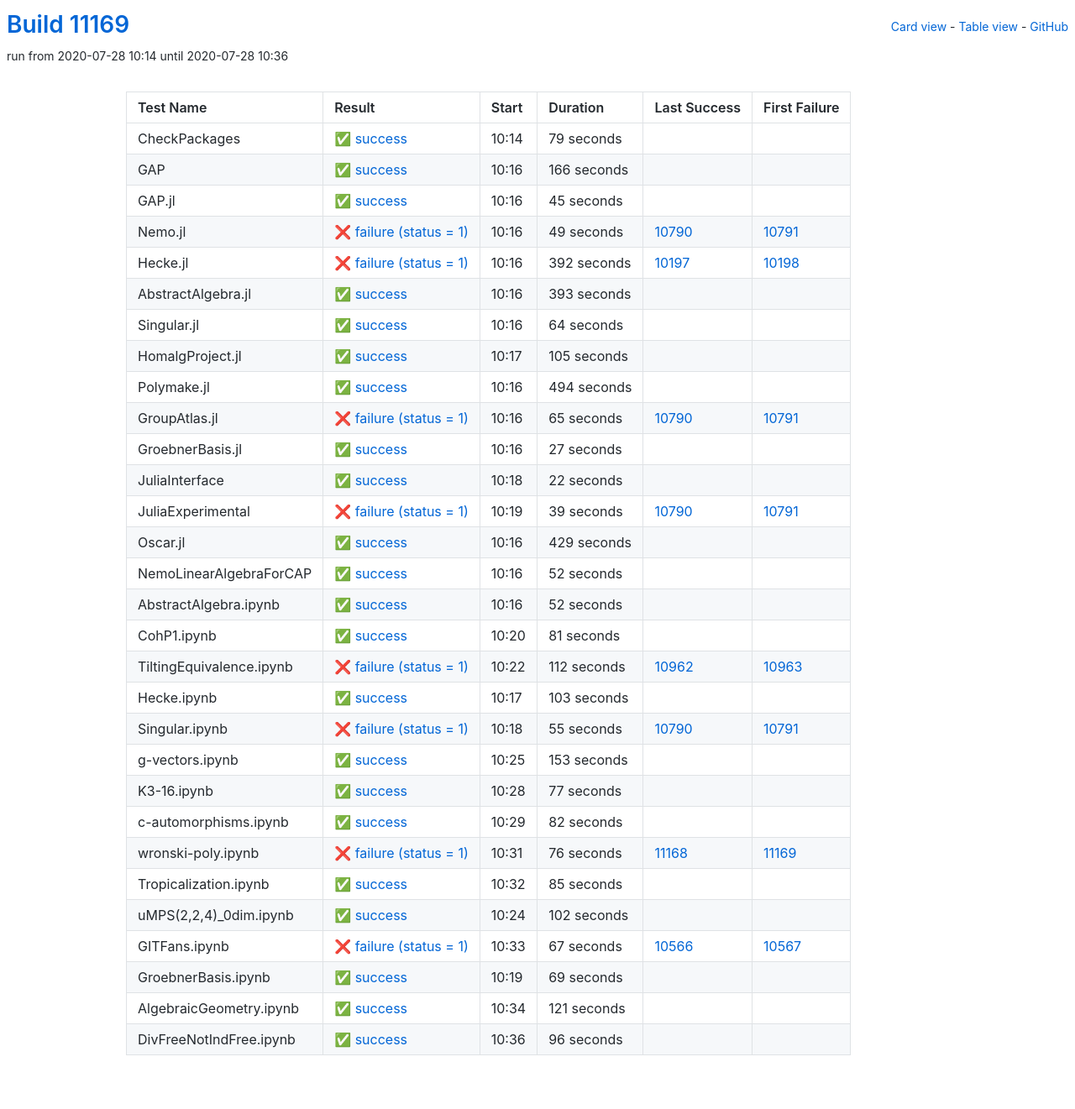
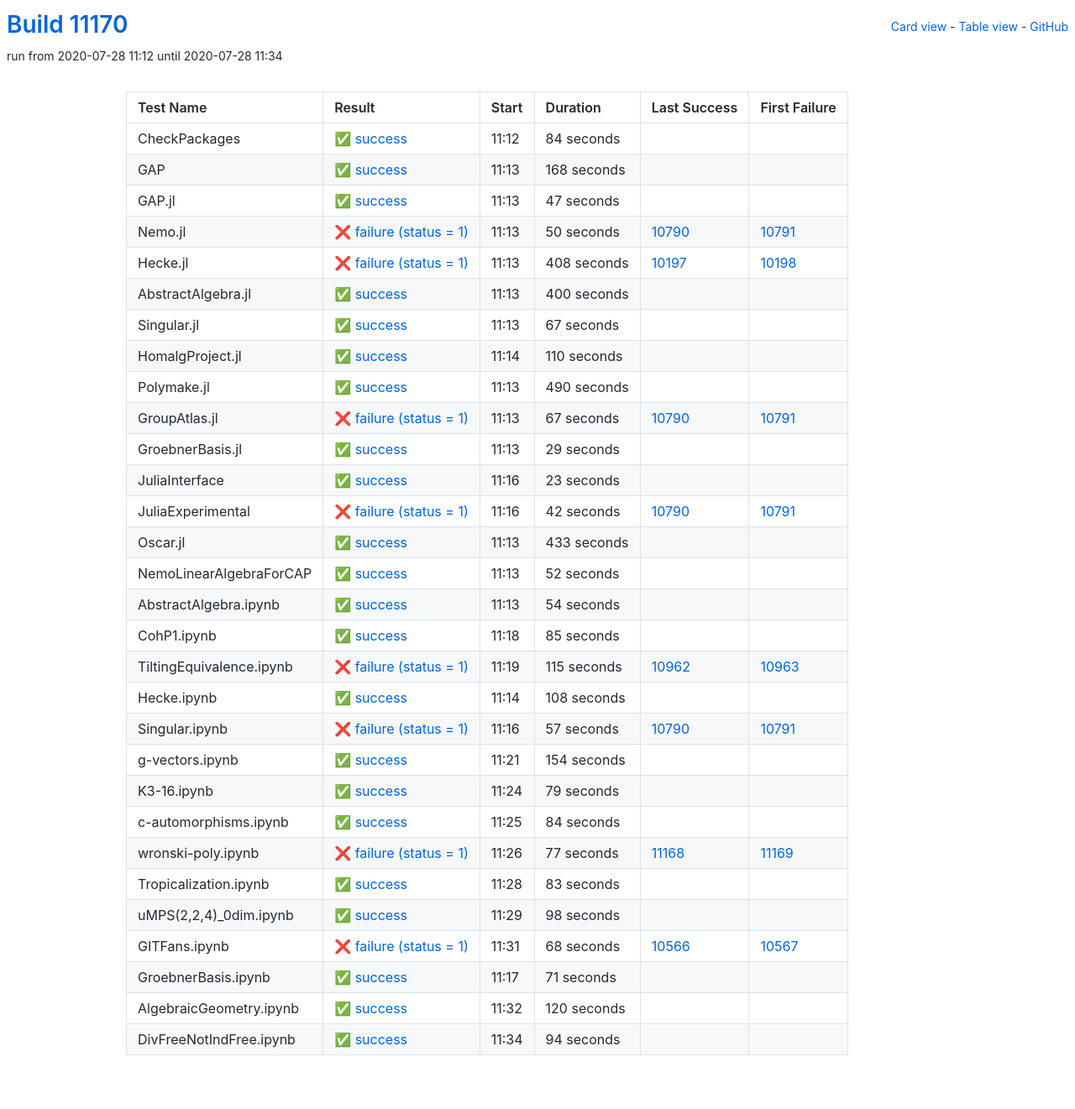
Before and after one commit to oscar-system/oscar-ci-status, a Jekyll site: the page built from table.html, in a window 1280 px wide. Shown: the whole page at 84% size. Built offline with Jekyll 4.4.1, drawn with Linux system fonts in a browser that asks for light colours.

Commit message:
Build #11170

```diff
--- a/_data/ci.yml
+++ b/_data/ci.yml
@@ -1,6 +1,6 @@
 ---
-build: 11169
-build_url: https://oscarci.mathematik.uni-kl.de/job/oscar/11169/
+build: 11170
+build_url: https://oscarci.mathematik.uni-kl.de/job/oscar/11170/
 job: oscar
 organization: oscar-system
 repo: oscar-ci-status
@@ -8,176 +8,176 @@
 tests:
 - name: CheckPackages
   id: checkpackages
-  log: https://oscarci.mathematik.uni-kl.de/job/oscar/11169/artifact/logs/build-11169/CheckPackages.log
-  start: 2020-07-28 10:14
+  log: https://oscarci.mathematik.uni-kl.de/job/oscar/11170/artifact/logs/build-11170/CheckPackages.log
+  start: 2020-07-28 11:12
   success: true
   exitcode: 0
   status: success
-  duration: 79
+  duration: 84
   last_success: false
   last_success_url:
   first_failure: false
   first_failure_url:
 - name: GAP
   id: gap
-  log: https://oscarci.mathematik.uni-kl.de/job/oscar/11169/artifact/logs/build-11169/GAP.log
-  start: 2020-07-28 10:16
+  log: https://oscarci.mathematik.uni-kl.de/job/oscar/11170/artifact/logs/build-11170/GAP.log
+  start: 2020-07-28 11:13
   success: true
   exitcode: 0
   status: success
-  duration: 166
+  duration: 168
   last_success: false
   last_success_url:
   first_failure: false
   first_failure_url:
 - name: GAP.jl
   id: gap-jl
-  log: https://oscarci.mathematik.uni-kl.de/job/oscar/11169/artifact/logs/build-11169/GAP.jl.log
-  start: 2020-07-28 10:16
+  log: https://oscarci.mathematik.uni-kl.de/job/oscar/11170/artifact/logs/build-11170/GAP.jl.log
+  start: 2020-07-28 11:13
   success: true
   exitcode: 0
   status: success
-  duration: 45
+  duration: 47
   last_success: false
   last_success_url:
   first_failure: false
   first_failure_url:
 - name: Nemo.jl
   id: nemo-jl
-  log: https://oscarci.mathematik.uni-kl.de/job/oscar/11169/artifact/logs/build-11169/Nemo.jl.log
-  start: 2020-07-28 10:16
+  log: https://oscarci.mathematik.uni-kl.de/job/oscar/11170/artifact/logs/build-11170/Nemo.jl.log
+  start: 2020-07-28 11:13
   success: false
   exitcode: 1
   status: failure
-  duration: 49
+  duration: 50
   last_success: 10790
   last_success_url: https://oscarci.mathematik.uni-kl.de/job/oscar/10790/
   first_failure: 10791
   first_failure_url: https://oscarci.mathematik.uni-kl.de/job/oscar/10791/
 - name: Hecke.jl
   id: hecke-jl
-  log: https://oscarci.mathematik.uni-kl.de/job/oscar/11169/artifact/logs/build-11169/Hecke.jl.log
-  start: 2020-07-28 10:16
+  log: https://oscarci.mathematik.uni-kl.de/job/oscar/11170/artifact/logs/build-11170/Hecke.jl.log
+  start: 2020-07-28 11:13
   success: false
   exitcode: 1
   status: failure
-  duration: 392
+  duration: 408
   last_success: 10197
   last_success_url: https://oscarci.mathematik.uni-kl.de/job/oscar/10197/
   first_failure: 10198
   first_failure_url: https://oscarci.mathematik.uni-kl.de/job/oscar/10198/
 - name: AbstractAlgebra.jl
   id: abstractalgebra-jl
-  log: https://oscarci.mathematik.uni-kl.de/job/oscar/11169/artifact/logs/build-11169/AbstractAlgebra.jl.log
-  start: 2020-07-28 10:16
+  log: https://oscarci.mathematik.uni-kl.de/job/oscar/11170/artifact/logs/build-11170/AbstractAlgebra.jl.log
+  start: 2020-07-28 11:13
   success: true
   exitcode: 0
   status: success
-  duration: 393
+  duration: 400
   last_success: false
   last_success_url:
   first_failure: false
   first_failure_url:
 - name: Singular.jl
   id: singular-jl
-  log: https://oscarci.mathematik.uni-kl.de/job/oscar/11169/artifact/logs/build-11169/Singular.jl.log
-  start: 2020-07-28 10:16
+  log: https://oscarci.mathematik.uni-kl.de/job/oscar/11170/artifact/logs/build-11170/Singular.jl.log
+  start: 2020-07-28 11:13
   success: true
   exitcode: 0
   status: success
-  duration: 64
+  duration: 67
   last_success: false
   last_success_url:
   first_failure: false
   first_failure_url:
 - name: HomalgProject.jl
   id: homalgproject-jl
-  log: https://oscarci.mathematik.uni-kl.de/job/oscar/11169/artifact/logs/build-11169/HomalgProject.jl.log
-  start: 2020-07-28 10:17
+  log: https://oscarci.mathematik.uni-kl.de/job/oscar/11170/artifact/logs/build-11170/HomalgProject.jl.log
+  start: 2020-07-28 11:14
   success: true
   exitcode: 0
   status: success
-  duration: 105
+  duration: 110
   last_success: false
   last_success_url:
   first_failure: false
   first_failure_url:
 - name: Polymake.jl
   id: polymake-jl
-  log: https://oscarci.mathematik.uni-kl.de/job/oscar/11169/artifact/logs/build-11169/Polymake.jl.log
-  start: 2020-07-28 10:16
+  log: https://oscarci.mathematik.uni-kl.de/job/oscar/11170/artifact/logs/build-11170/Polymake.jl.log
+  start: 2020-07-28 11:13
   success: true
   exitcode: 0
   status: success
-  duration: 494
+  duration: 490
   last_success: false
   last_success_url:
   first_failure: false
   first_failure_url:
 - name: GroupAtlas.jl
   id: groupatlas-jl
-  log: https://oscarci.mathematik.uni-kl.de/job/oscar/11169/artifact/logs/build-11169/GroupAtlas.jl.log
-  start: 2020-07-28 10:16
+  log: https://oscarci.mathematik.uni-kl.de/job/oscar/11170/artifact/logs/build-11170/GroupAtlas.jl.log
+  start: 2020-07-28 11:13
   success: false
   exitcode: 1
   status: failure
-  duration: 65
+  duration: 67
   last_success: 10790
   last_success_url: https://oscarci.mathematik.uni-kl.de/job/oscar/10790/
   first_failure: 10791
   first_failure_url: https://oscarci.mathematik.uni-kl.de/job/oscar/10791/
 - name: GroebnerBasis.jl
   id: groebnerbasis-jl
-  log: https://oscarci.mathematik.uni-kl.de/job/oscar/11169/artifact/logs/build-11169/GroebnerBasis.jl.log
-  start: 2020-07-28 10:16
+  log: https://oscarci.mathematik.uni-kl.de/job/oscar/11170/artifact/logs/build-11170/GroebnerBasis.jl.log
+  start: 2020-07-28 11:13
   success: true
   exitcode: 0
   status: success
-  duration: 27
+  duration: 29
   last_success: false
   last_success_url:
   first_failure: false
   first_failure_url:
 - name: JuliaInterface
   id: juliainterface
-  log: https://oscarci.mathematik.uni-kl.de/job/oscar/11169/artifact/logs/build-11169/JuliaInterface.log
-  start: 2020-07-28 10:18
+  log: https://oscarci.mathematik.uni-kl.de/job/oscar/11170/artifact/logs/build-11170/JuliaInterface.log
+  start: 2020-07-28 11:16
   success: true
   exitcode: 0
   status: success
-  duration: 22
+  duration: 23
   last_success: false
   last_success_url:
   first_failure: false
   first_failure_url:
 - name: JuliaExperimental
   id: juliaexperimental
-  log: https://oscarci.mathematik.uni-kl.de/job/oscar/11169/artifact/logs/build-11169/JuliaExperimental.log
-  start: 2020-07-28 10:19
+  log: https://oscarci.mathematik.uni-kl.de/job/oscar/11170/artifact/logs/build-11170/JuliaExperimental.log
+  start: 2020-07-28 11:16
   success: false
   exitcode: 1
   status: failure
-  duration: 39
+  duration: 42
   last_success: 10790
   last_success_url: https://oscarci.mathematik.uni-kl.de/job/oscar/10790/
   first_failure: 10791
   first_failure_url: https://oscarci.mathematik.uni-kl.de/job/oscar/10791/
 - name: Oscar.jl
   id: oscar-jl
-  log: https://oscarci.mathematik.uni-kl.de/job/oscar/11169/artifact/logs/build-11169/Oscar.jl.log
-  start: 2020-07-28 10:16
+  log: https://oscarci.mathematik.uni-kl.de/job/oscar/11170/artifact/logs/build-11170/Oscar.jl.log
+  start: 2020-07-28 11:13
   success: true
   exitcode: 0
   status: success
-  duration: 429
+  duration: 433
   last_success: false
   last_success_url:
   first_failure: false
   first_failure_url:
 - name: NemoLinearAlgebraForCAP
   id: nemolinearalgebraforcap
-  log: https://oscarci.mathematik.uni-kl.de/job/oscar/11169/artifact/logs/build-11169/NemoLinearAlgebraForCAP.log
-  start: 2020-07-28 10:16
+  log: https://oscarci.mathematik.uni-kl.de/job/oscar/11170/artifact/logs/build-11170/NemoLinearAlgebraForCAP.log
+  start: 2020-07-28 11:13
   success: true
   exitcode: 0
   status: success
@@ -188,116 +188,20 @@
   first_failure_url:
 - name: AbstractAlgebra.ipynb
   id: abstractalgebra-ipynb
-  log: https://oscarci.mathematik.uni-kl.de/job/oscar/11169/artifact/logs/build-11169/AbstractAlgebra.ipynb.log
-  start: 2020-07-28 10:16
+  log: https://oscarci.mathematik.uni-kl.de/job/oscar/11170/artifact/logs/build-11170/AbstractAlgebra.ipynb.log
+  start: 2020-07-28 11:13
   success: true
   exitcode: 0
   status: success
-  duration: 52
+  duration: 54
   last_success: false
   last_success_url:
   first_failure: false
   first_failure_url:
 - name: CohP1.ipynb
   id: cohp1-ipynb
-  log: https://oscarci.mathematik.uni-kl.de/job/oscar/11169/artifact/logs/build-11169/CohP1.ipynb.log
-  start: 2020-07-28 10:20
-  success: true
-  exitcode: 0
-  status: success
-  duration: 81
-  last_success: false
-  last_success_url:
-  first_failure: false
-  first_failure_url:
-- name: TiltingEquivalence.ipynb
-  id: tiltingequivalence-ipynb
-  log: https://oscarci.mathematik.uni-kl.de/job/oscar/11169/artifact/logs/build-11169/TiltingEquivalence.ipynb.log
-  start: 2020-07-28 10:22
-  success: false
-  exitcode: 1
-  status: failure
-  duration: 112
-  last_success: 10962
-  last_success_url: https://oscarci.mathematik.uni-kl.de/job/oscar/10962/
-  first_failure: 10963
-  first_failure_url: https://oscarci.mathematik.uni-kl.de/job/oscar/10963/
-- name: Hecke.ipynb
-  id: hecke-ipynb
-  log: https://oscarci.mathematik.uni-kl.de/job/oscar/11169/artifact/logs/build-11169/Hecke.ipynb.log
-  start: 2020-07-28 10:17
-  success: true
-  exitcode: 0
-  status: success
-  duration: 103
-  last_success: false
-  last_success_url:
-  first_failure: false
-  first_failure_url:
-- name: Singular.ipynb
-  id: singular-ipynb
-  log: https://oscarci.mathematik.uni-kl.de/job/oscar/11169/artifact/logs/build-11169/Singular.ipynb.log
-  start: 2020-07-28 10:18
-  success: false
-  exitcode: 1
-  status: failure
-  duration: 55
-  last_success: 10790
-  last_success_url: https://oscarci.mathematik.uni-kl.de/job/oscar/10790/
-  first_failure: 10791
-  first_failure_url: https://oscarci.mathematik.uni-kl.de/job/oscar/10791/
-- name: g-vectors.ipynb
-  id: g-vectors-ipynb
-  log: https://oscarci.mathematik.uni-kl.de/job/oscar/11169/artifact/logs/build-11169/g-vectors.ipynb.log
-  start: 2020-07-28 10:25
-  success: true
-  exitcode: 0
-  status: success
-  duration: 153
-  last_success: false
-  last_success_url:
-  first_failure: false
-  first_failure_url:
-- name: K3-16.ipynb
-  id: k3-16-ipynb
-  log: https://oscarci.mathematik.uni-kl.de/job/oscar/11169/artifact/logs/build-11169/K3-16.ipynb.log
-  start: 2020-07-28 10:28
-  success: true
-  exitcode: 0
-  status: success
-  duration: 77
-  last_success: false
-  last_success_url:
-  first_failure: false
-  first_failure_url:
-- name: c-automorphisms.ipynb
-  id: c-automorphisms-ipynb
-  log: https://oscarci.mathematik.uni-kl.de/job/oscar/11169/artifact/logs/build-11169/c-automorphisms.ipynb.log
-  start: 2020-07-28 10:29
-  success: true
-  exitcode: 0
-  status: success
-  duration: 82
-  last_success: false
-  last_success_url:
-  first_failure: false
-  first_failure_url:
-- name: wronski-poly.ipynb
-  id: wronski-poly-ipynb
-  log: https://oscarci.mathematik.uni-kl.de/job/oscar/11169/artifact/logs/build-11169/wronski-poly.ipynb.log
-  start: 2020-07-28 10:31
-  success: false
-  exitcode: 1
-  status: failure
-  duration: 76
-  last_success: 11168
-  last_success_url: https://oscarci.mathematik.uni-kl.de/job/oscar/11168/
-  first_failure: 11169
-  first_failure_url: https://oscarci.mathematik.uni-kl.de/job/oscar/11169/
-- name: Tropicalization.ipynb
-  id: tropicalization-ipynb
-  log: https://oscarci.mathematik.uni-kl.de/job/oscar/11169/artifact/logs/build-11169/Tropicalization.ipynb.log
-  start: 2020-07-28 10:32
+  log: https://oscarci.mathematik.uni-kl.de/job/oscar/11170/artifact/logs/build-11170/CohP1.ipynb.log
+  start: 2020-07-28 11:18
   success: true
   exitcode: 0
   status: success
@@ -306,62 +210,158 @@
   last_success_url:
   first_failure: false
   first_failure_url:
-- name: uMPS(2,2,4)_0dim.ipynb
-  id: umps-2-2-4-0dim-ipynb
-  log: https://oscarci.mathematik.uni-kl.de/job/oscar/11169/artifact/logs/build-11169/uMPS-2-2-4-_0dim.ipynb.log
-  start: 2020-07-28 10:24
+- name: TiltingEquivalence.ipynb
+  id: tiltingequivalence-ipynb
+  log: https://oscarci.mathematik.uni-kl.de/job/oscar/11170/artifact/logs/build-11170/TiltingEquivalence.ipynb.log
+  start: 2020-07-28 11:19
+  success: false
+  exitcode: 1
+  status: failure
+  duration: 115
+  last_success: 10962
+  last_success_url: https://oscarci.mathematik.uni-kl.de/job/oscar/10962/
+  first_failure: 10963
+  first_failure_url: https://oscarci.mathematik.uni-kl.de/job/oscar/10963/
+- name: Hecke.ipynb
+  id: hecke-ipynb
+  log: https://oscarci.mathematik.uni-kl.de/job/oscar/11170/artifact/logs/build-11170/Hecke.ipynb.log
+  start: 2020-07-28 11:14
   success: true
   exitcode: 0
   status: success
-  duration: 102
+  duration: 108
+  last_success: false
+  last_success_url:
+  first_failure: false
+  first_failure_url:
+- name: Singular.ipynb
+  id: singular-ipynb
+  log: https://oscarci.mathematik.uni-kl.de/job/oscar/11170/artifact/logs/build-11170/Singular.ipynb.log
+  start: 2020-07-28 11:16
+  success: false
+  exitcode: 1
+  status: failure
+  duration: 57
+  last_success: 10790
+  last_success_url: https://oscarci.mathematik.uni-kl.de/job/oscar/10790/
+  first_failure: 10791
+  first_failure_url: https://oscarci.mathematik.uni-kl.de/job/oscar/10791/
+- name: g-vectors.ipynb
+  id: g-vectors-ipynb
+  log: https://oscarci.mathematik.uni-kl.de/job/oscar/11170/artifact/logs/build-11170/g-vectors.ipynb.log
+  start: 2020-07-28 11:21
+  success: true
+  exitcode: 0
+  status: success
+  duration: 154
+  last_success: false
+  last_success_url:
+  first_failure: false
+  first_failure_url:
+- name: K3-16.ipynb
+  id: k3-16-ipynb
+  log: https://oscarci.mathematik.uni-kl.de/job/oscar/11170/artifact/logs/build-11170/K3-16.ipynb.log
+  start: 2020-07-28 11:24
+  success: true
+  exitcode: 0
+  status: success
+  duration: 79
+  last_success: false
+  last_success_url:
+  first_failure: false
+  first_failure_url:
+- name: c-automorphisms.ipynb
+  id: c-automorphisms-ipynb
+  log: https://oscarci.mathematik.uni-kl.de/job/oscar/11170/artifact/logs/build-11170/c-automorphisms.ipynb.log
+  start: 2020-07-28 11:25
+  success: true
+  exitcode: 0
+  status: success
+  duration: 84
+  last_success: false
+  last_success_url:
+  first_failure: false
+  first_failure_url:
+- name: wronski-poly.ipynb
+  id: wronski-poly-ipynb
+  log: https://oscarci.mathematik.uni-kl.de/job/oscar/11170/artifact/logs/build-11170/wronski-poly.ipynb.log
+  start: 2020-07-28 11:26
+  success: false
+  exitcode: 1
+  status: failure
+  duration: 77
+  last_success: 11168
+  last_success_url: https://oscarci.mathematik.uni-kl.de/job/oscar/11168/
+  first_failure: 11169
+  first_failure_url: https://oscarci.mathematik.uni-kl.de/job/oscar/11169/
+- name: Tropicalization.ipynb
+  id: tropicalization-ipynb
+  log: https://oscarci.mathematik.uni-kl.de/job/oscar/11170/artifact/logs/build-11170/Tropicalization.ipynb.log
+  start: 2020-07-28 11:28
+  success: true
+  exitcode: 0
+  status: success
+  duration: 83
+  last_success: false
+  last_success_url:
+  first_failure: false
+  first_failure_url:
+- name: uMPS(2,2,4)_0dim.ipynb
+  id: umps-2-2-4-0dim-ipynb
+  log: https://oscarci.mathematik.uni-kl.de/job/oscar/11170/artifact/logs/build-11170/uMPS-2-2-4-_0dim.ipynb.log
+  start: 2020-07-28 11:29
+  success: true
+  exitcode: 0
+  status: success
+  duration: 98
   last_success: false
   last_success_url:
   first_failure: false
   first_failure_url:
 - name: GITFans.ipynb
   id: gitfans-ipynb
-  log: https://oscarci.mathematik.uni-kl.de/job/oscar/11169/artifact/logs/build-11169/GITFans.ipynb.log
-  start: 2020-07-28 10:33
+  log: https://oscarci.mathematik.uni-kl.de/job/oscar/11170/artifact/logs/build-11170/GITFans.ipynb.log
+  start: 2020-07-28 11:31
   success: false
   exitcode: 1
   status: failure
-  duration: 67
+  duration: 68
   last_success: 10566
   last_success_url: https://oscarci.mathematik.uni-kl.de/job/oscar/10566/
   first_failure: 10567
   first_failure_url: https://oscarci.mathematik.uni-kl.de/job/oscar/10567/
 - name: GroebnerBasis.ipynb
   id: groebnerbasis-ipynb
-  log: https://oscarci.mathematik.uni-kl.de/job/oscar/11169/artifact/logs/build-11169/GroebnerBasis.ipynb.log
-  start: 2020-07-28 10:19
+  log: https://oscarci.mathematik.uni-kl.de/job/oscar/11170/artifact/logs/build-11170/GroebnerBasis.ipynb.log
+  start: 2020-07-28 11:17
   success: true
   exitcode: 0
   status: success
-  duration: 69
+  duration: 71
   last_success: false
   last_success_url:
   first_failure: false
   first_failure_url:
 - name: AlgebraicGeometry.ipynb
   id: algebraicgeometry-ipynb
-  log: https://oscarci.mathematik.uni-kl.de/job/oscar/11169/artifact/logs/build-11169/AlgebraicGeometry.ipynb.log
-  start: 2020-07-28 10:34
+  log: https://oscarci.mathematik.uni-kl.de/job/oscar/11170/artifact/logs/build-11170/AlgebraicGeometry.ipynb.log
+  start: 2020-07-28 11:32
   success: true
   exitcode: 0
   status: success
-  duration: 121
+  duration: 120
   last_success: false
   last_success_url:
   first_failure: false
   first_failure_url:
 - name: DivFreeNotIndFree.ipynb
   id: divfreenotindfree-ipynb
-  log: https://oscarci.mathematik.uni-kl.de/job/oscar/11169/artifact/logs/build-11169/DivFreeNotIndFree.ipynb.log
-  start: 2020-07-28 10:36
+  log: https://oscarci.mathematik.uni-kl.de/job/oscar/11170/artifact/logs/build-11170/DivFreeNotIndFree.ipynb.log
+  start: 2020-07-28 11:34
   success: true
   exitcode: 0
   status: success
-  duration: 96
+  duration: 94
   last_success: false
   last_success_url:
   first_failure: false
```
Also changed, not shown: README.md.
